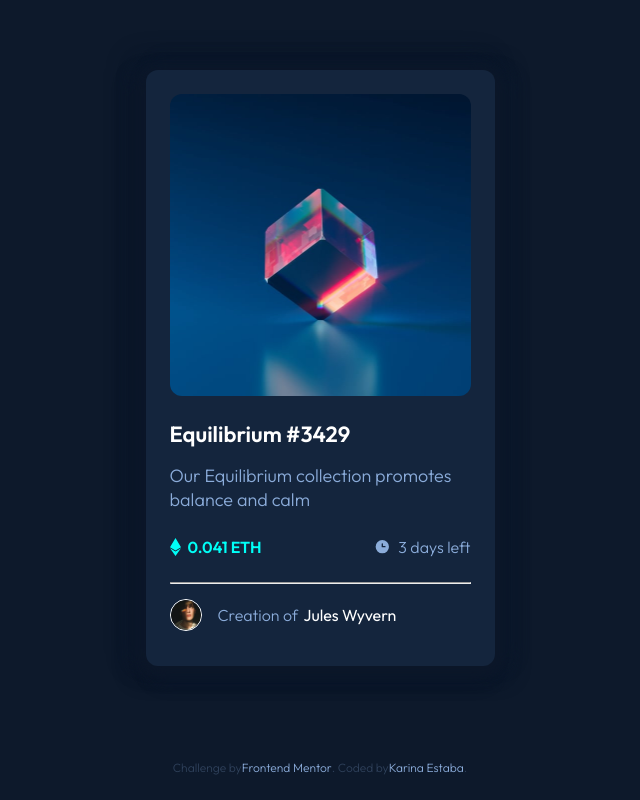
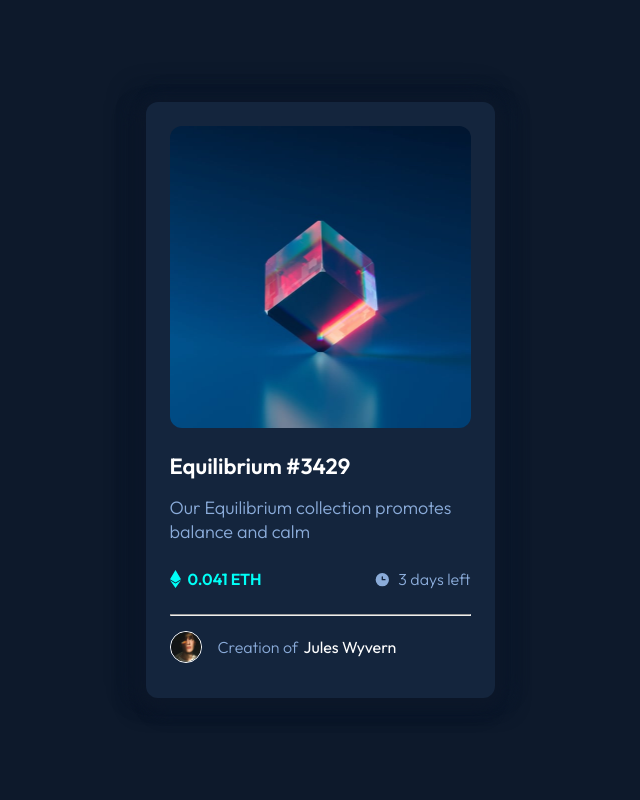
Before and after one commit to karinaestaba/ntf-card, a plain HTML site: page index.html in a window 1280 px wide. Shown: the whole page, without its empty margins (320-960 px from the left). Drawn offline with Linux system fonts and the light colour scheme.

Commit message:
- Deshabilitados créditos.

```diff
--- a/index.html
+++ b/index.html
@@ -51,10 +51,10 @@
       </div>
     </div>
 
-    <footer class="main-footer">
+    <!--footer class="main-footer">
       Challenge by <a href="https://www.frontendmentor.io?ref=challenge" target="_blank">Frontend Mentor</a>.
       Coded by <a href="https://www.frontendmentor.io/solutions/responsive-page-using-css-grid-y-flexbox-E6EoCtdoR">Karina Estaba</a>.
-    </footer>
+    </footer-->
   </main>
 </body>
 </html>
```
